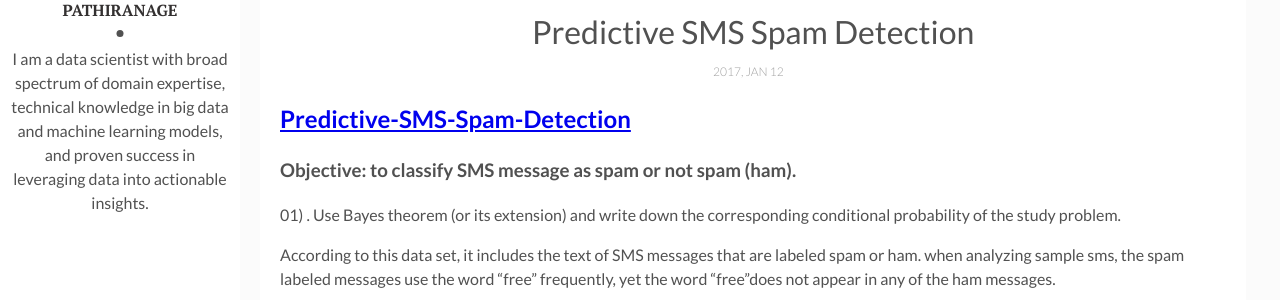
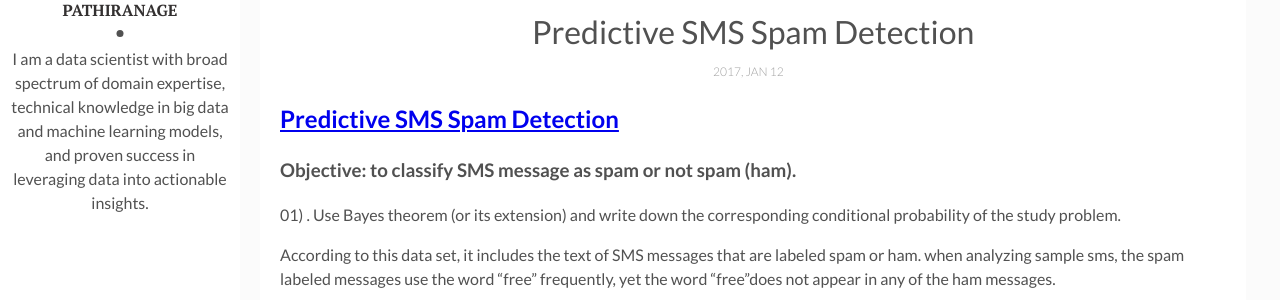
Before and after one commit to AIroot/AIroot.github.io, a Jekyll site: the page built from _posts/2017-01-14-Predictive-SMS-Spam-Detection.markdown, in a window 1280 px wide and 900 px high, scrolled down 383 px. Shown: the part 156-456 px from the top of the window. Built offline with Jekyll 4.4.1, drawn with Linux system fonts in a browser that asks for light colours.

Commit message:
Link the R code

```diff
--- a/_posts/2017-01-14-Predictive-SMS-Spam-Detection.markdown
+++ b/_posts/2017-01-14-Predictive-SMS-Spam-Detection.markdown
@@ -7,7 +7,7 @@ img: image4.png # Add image post (optional)
 tags: [Bayes Theorem, Word Cloud]
 ---
 
-## [Predictive-SMS-Spam-Detection](https://github.com/AIroot/Predictive-SMS-Spam-Detection/blob/master/NB_SMS_Spam.R)
+## [Predictive SMS Spam Detection](https://github.com/AIroot/Predictive-SMS-Spam-Detection/blob/master/NB_SMS_Spam.R)
 ### Objective:  to classify SMS message as spam or not spam (ham).
 
 01) . Use Bayes theorem (or its extension) and write down the corresponding conditional probability of the study problem.
```
